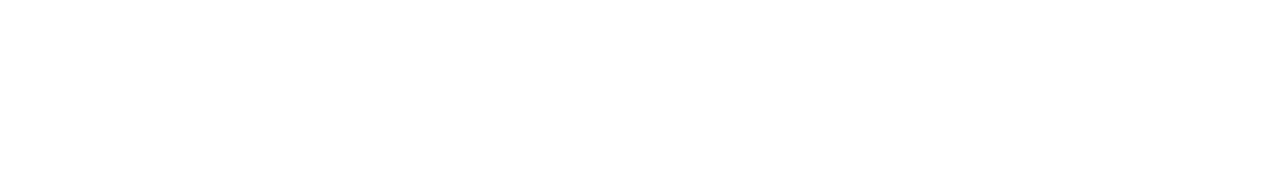
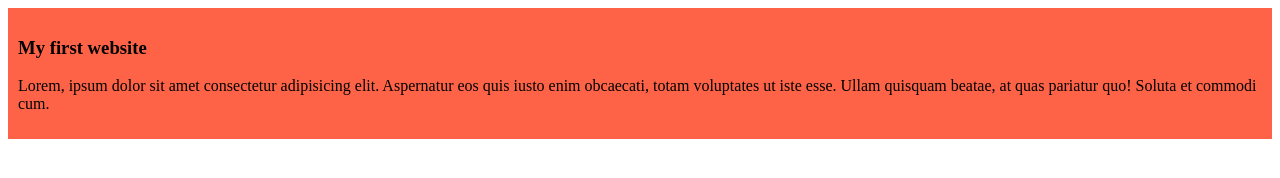
Before and after one commit to tamimhasan13/my-first-github-repo, a plain HTML site: page index.html in a window 1280 px wide. Drawn offline with Linux system fonts and the light colour scheme.

Commit message:
added the first blog

```diff
--- /dev/null
+++ b/css/blog.css
@@ -0,0 +1,4 @@
+div{
+    background-color: tomato;
+    padding: 10px;
+}
--- a/index.html
+++ b/index.html
@@ -4,8 +4,12 @@
     <meta charset="UTF-8">
     <meta name="viewport" content="width=device-width, initial-scale=1.0">
     <title>My first ever github repo</title>
+    <link rel="stylesheet" href="css/blog.css">
 </head>
 <body>
-
+    <div>
+        <h3>My first website</h3>
+        <p>Lorem, ipsum dolor sit amet consectetur adipisicing elit. Aspernatur eos quis iusto enim obcaecati, totam voluptates ut iste esse. Ullam quisquam beatae, at quas pariatur quo! Soluta et commodi cum.</p>
+    </div>
 </body>
 </html>
```
